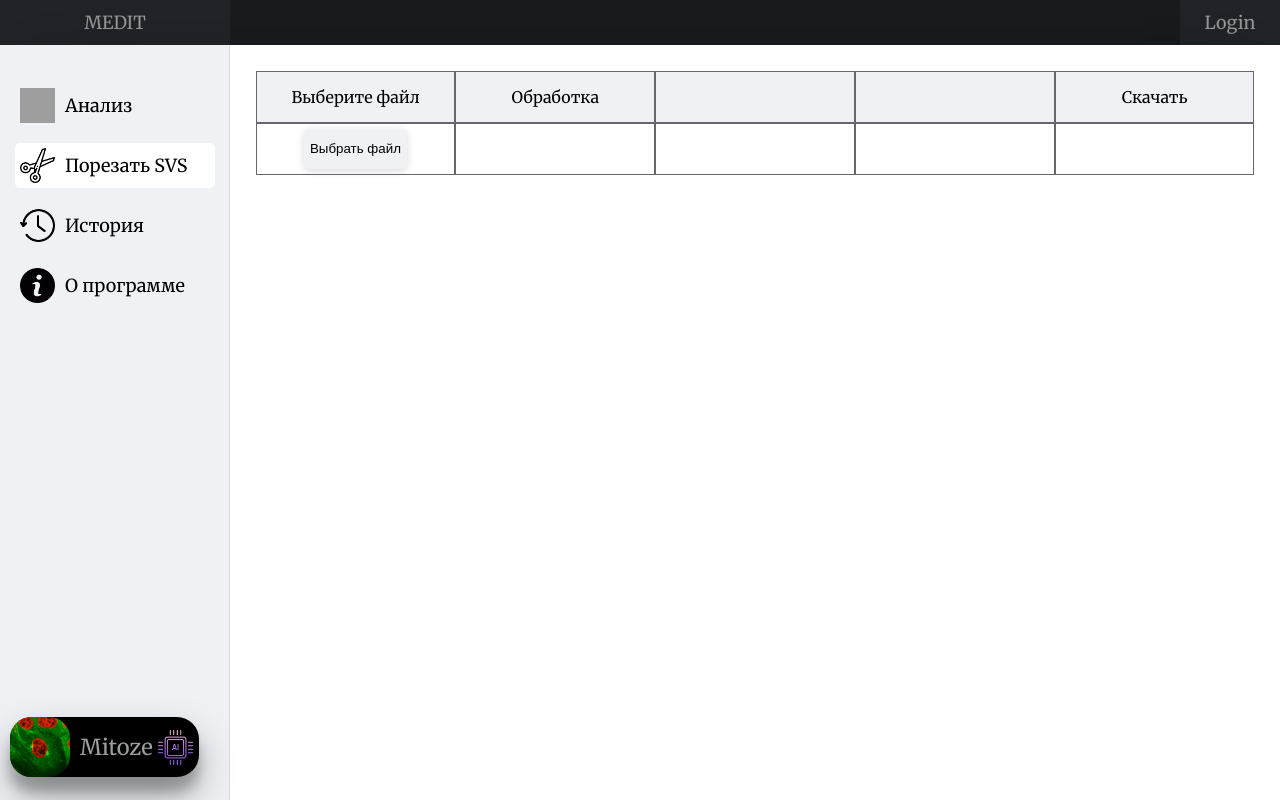
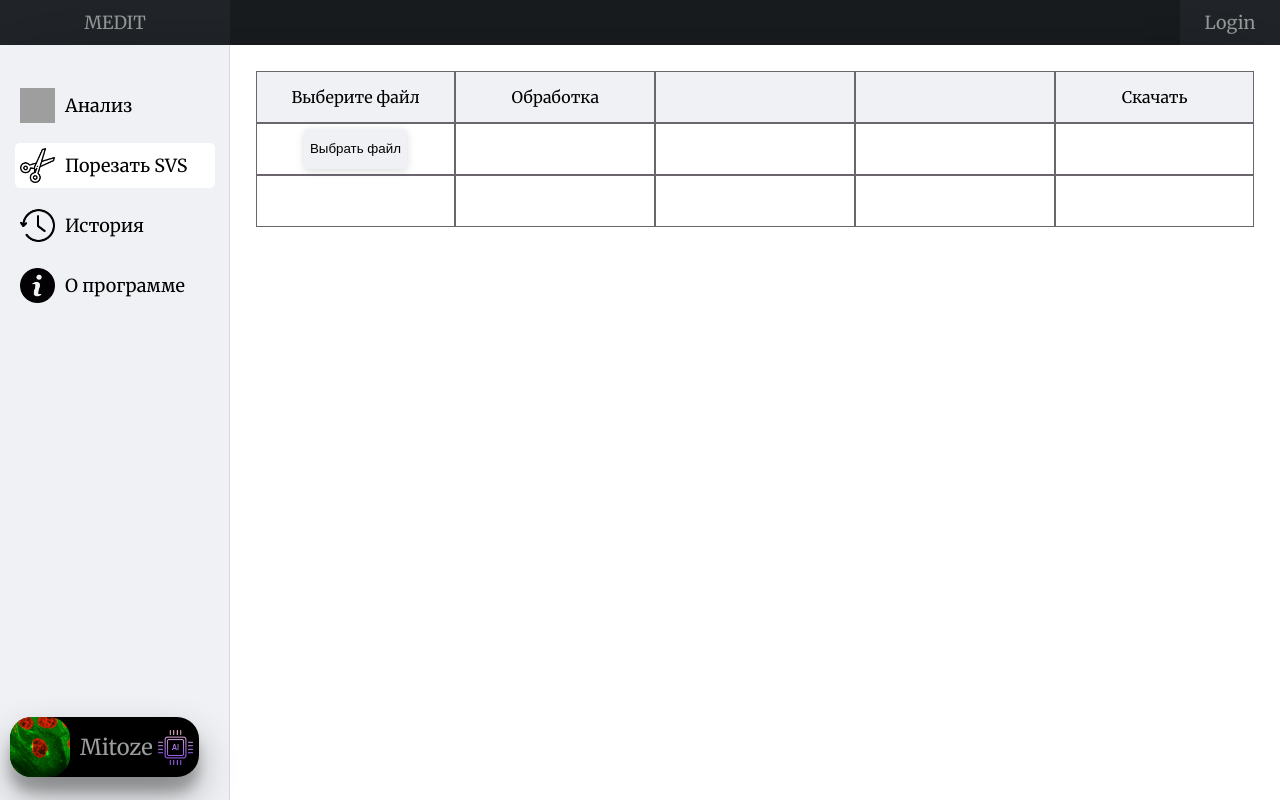
Before and after one commit to MikhailKochan/MEDIT_API, a Flask app: template app/templates/cut_rout.html in a window 1280 px wide. Run offline with Flask 3, Linux system fonts and the light colour scheme; the template is opened without the code that fills it: most values are stand-ins (such as "Sample title", 1, 10 or a date in 2020); parts of the project's set-up code (start-up, migrations or seed data) failed here and were passed over; some libraries are stand-ins or nearby versions; some web fonts are replaced; grey boxes are pictures that could not be loaded.

Commit message:
add old task in visual rout

```diff
--- a/app/static/js/cut_rout_2.js
+++ b/app/static/js/cut_rout_2.js
@@ -9,6 +9,8 @@ progressArea = document.querySelector(".progress-area"),
 result = document.querySelector("#result"),
 status = document.querySelector("#status"),
 uploadedArea = document.querySelector(".uploaded-area");
+
+console.log(document.querySelectorAll('.container-table'));
 
 function getProgress(url, key) {
     var xhr = new XMLHttpRequest();
@@ -182,7 +184,7 @@ function progress (task_id) {
                     console.log('we in == create_zip');
                     bottomDownloadFile.href = `/get-zip/${query.data.filename}.zip`
                     bottomDownloadFile.style.display = 'flex';
-//                    getProgress('redis-delete', task_id);
+                    getProgress('redis-delete', task_id);
                     return
                 }else{
                     let timer = setTimeout(progressStatus, 500);
--- a/app/templates/cut_rout.html
+++ b/app/templates/cut_rout.html
@@ -54,7 +54,34 @@
         <a class="button_download" href="" style="display:none;justify-content:flex-start"><img src="/static/logo/download.png" alt="#">Скачать</a><br>
     </div>
 </div>
+{% if data %}
+{% for task in data%}
+    <div class="container-table">
 
+    <div class="box" style="justify-content: center">
+        <section class="uploaded-area"></section>
+    </div>
+
+    <div class="box" style="justify-content: center">
+        <section class="progress-area"></section>
+    </div>
+
+
+    <div class="box" style="justify-content: center">
+
+    </div>
+
+
+    <div class="box" style="justify-content: center">
+
+    </div>
+
+    <div class="box">
+        <a class="button_download" href="{{ url_for('main.get_zip') + task.images.filename + '.zip' }}" style="display:none;justify-content:flex-start"><img src="/static/logo/download.png" alt="#">Скачать</a><br>
+    </div>
+</div>
+{% endfor %}
+{% endif %}
 <script src="/static/js/cut_rout_2.js"></script>
 
 {{ super() }}
```
Also changed, not shown: app/main/routes.py (+19 -10 lines).
